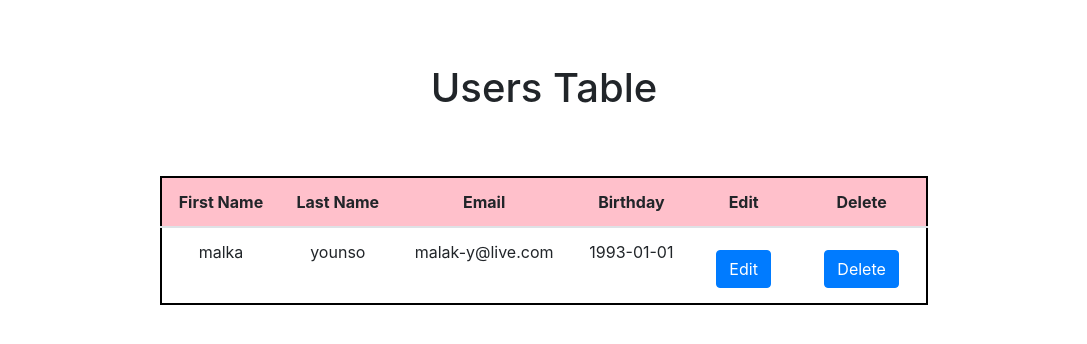
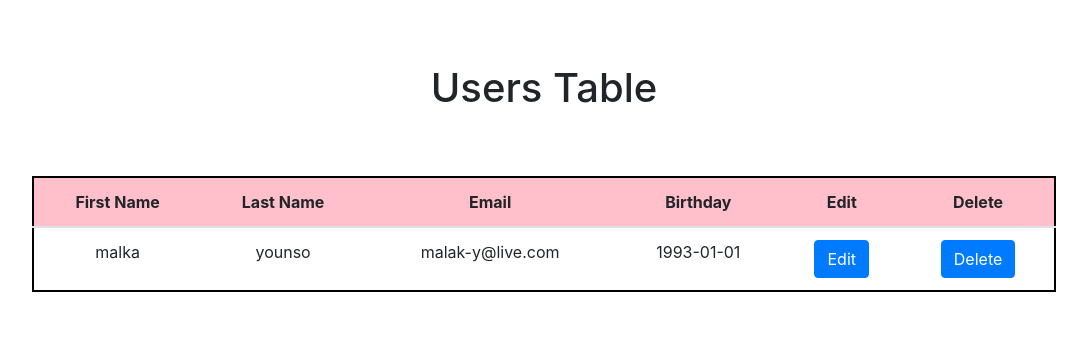
Before and after one commit to malak-dev/user-management-system, a React (Create React App) app in the folder front_end/: page /group/user in a window 1280 px wide. Shown: the top 344 px of the page, without its empty margins (96-1183 px from the left). Built offline with nearby package versions, Linux system fonts and the light colour scheme.

Commit message:
style main page

```diff
--- a/front_end/src/App.js
+++ b/front_end/src/App.js
@@ -10,6 +10,8 @@ import AddUser from './components/AddUser'
 import EditUser from './components/EditUser'
 //import EditGroup from './components/EditGroup'
 import SpecificUser from './components/SpecificUser'
+import { ReactComponent as Logo } from "./logo.jpg";
+
 import {
   BrowserRouter as Router,
   Switch,
@@ -23,6 +25,7 @@ function App() {
       <div className="App">
         <Switch>
           <Route path="/addUser">
+            <Header />
             <AddUser />
           </Route>
           <Route path="/addGroup">
--- a/front_end/src/components/Groups.js
+++ b/front_end/src/components/Groups.js
@@ -5,7 +5,7 @@ export default function Groups(props) {
 
   return (
     <div>
-      <h>Groups table</h>
+      <h3>Groups table</h3>
       <table className="table table-hover">
         <thead className="head">
           <tr>
--- a/front_end/src/components/Header.js
+++ b/front_end/src/components/Header.js
@@ -1,20 +1,21 @@
 import React from "react";
 import { Link } from "react-router-dom";
 import './Header.scss'
+import { ReactComponent as Logo } from "../logo.jpg";
+
 export default function Header(props) {
   return (
     <header >
-      <nav>
-        <br />
+      <div className="image">
+        <Link to="/">
+          <img src="https://encrypted-tbn0.gstatic.com/images?q=tbn:ANd9GcQqJ4EMs_pr1Dpl8TzCIWHtXToqilKWhhRD-tTOXl_Kh6DMsdjs&s" />
+
+        </Link>
+      </div>
+
+      <div className="head">
         <h1> User Management System</h1>
         <br />
-        <Link to="/">
-
-          {" "}
-          {/* <SpongeLogo /> */}
-
-        </Link>
-
         <Link to="/addUser"><button className="button1" type="button" class="btn btn-primary">+User
           </button>
         </Link>
@@ -22,8 +23,7 @@ export default function Header(props) {
           <button className="button1" type="button" class="btn btn-primary">+Group
           </button>
         </Link>
-
-      </nav>
-    </header>
+      </div>
+    </header >
   );
 }
--- a/front_end/src/components/Header.scss
+++ b/front_end/src/components/Header.scss
@@ -1,5 +1,20 @@
-button {
-  margin: 10px;
-  margin-bottom: 3%;
+
+img {
+  width: 90%;
+  height: 90%;
 
 }
+.image{
+  width: 13%;
+  float: left;
+}
+.head{
+  margin-right: 15%;
+  margin-top: 3%;
+
+}
+.head button{
+  width: 15%;
+  margin: 2%;
+  margin-bottom: 2%;
+}
--- a/front_end/src/components/SpecificUser.js
+++ b/front_end/src/components/SpecificUser.js
@@ -1,7 +1,7 @@
 import React from "react";
 import { Link } from "react-router-dom";
 import Groups from './Groups';
-import "./Users.scss"
+import "./SpecificUser.scss"
 
 export default function SpecificUsers(props) {
 
--- /dev/null
+++ b/front_end/src/components/SpecificUser.scss
@@ -0,0 +1,13 @@
+
+.table table{
+  border: 2px solid black;
+  width: 80%;
+  margin: auto;
+  margin-top: 5%;
+  .head{
+    background-color: pink;
+  }
+  }
+  .table h1{
+  margin-top: 5%;
+  }
--- a/front_end/src/components/Users.js
+++ b/front_end/src/components/Users.js
@@ -8,7 +8,7 @@ export default function Users(props) {
     <div className="users">
       <main>
         <section>
-          <h>Users table</h>
+          <h3>Users table</h3>
           <table className="table table-hover">
             <thead className="head">
               <tr>
--- a/front_end/src/components/Users.scss
+++ b/front_end/src/components/Users.scss
@@ -3,7 +3,6 @@
 
   table{
     border:2px solid black;
-
 
     .head{
       background-color:pink;
@@ -16,11 +15,9 @@
     align-items: flex-start;
 
       section{
-        width: 40%;
-        margin: 15px;
+        margin: 20px;
       }
   }
-
 
 }
 // .m{
@@ -42,16 +39,3 @@ select{
   margin: 2%;
   margin-bottom: 8%;
 }
-
-.table table{
-border: 2px solid black;
-width: 60%;
-margin: auto;
-margin-top: 5%;
-.head{
-  background-color: pink;
-}
-}
-.table h1{
-margin-top: 5%;
-}
```
Also changed, not shown: front_end/src/logo.jpg (added).
